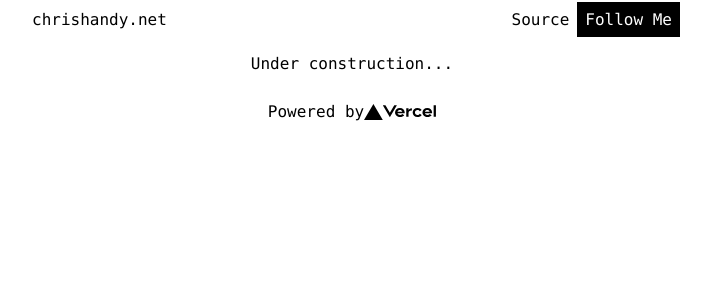
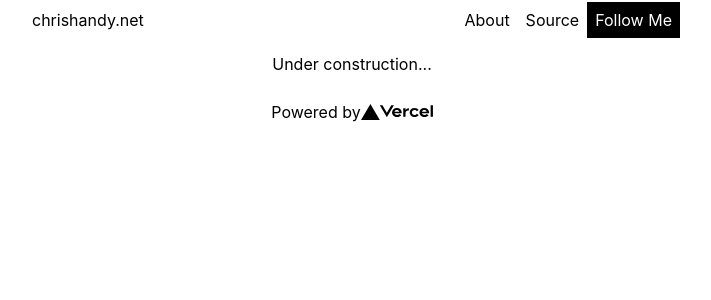
Before and after one commit to chandy/chrishandy.net, a Next.js app: page / in a window 1280 px wide. Shown: the top 300 px of the page, without its empty margins (288-999 px from the left). Built offline with nearby package versions, Linux system fonts and the light colour scheme.

Commit message:
Refactoring to components, adding nvmrc

```diff
--- /dev/null
+++ b/components/Footer.js
@@ -0,0 +1,12 @@
+import Image from 'next/image';
+
+export default function Footer() {
+  return (
+    <footer className="flex items-center max-w-2xl justify-center m-auto">
+      <div className="flex max-w-2xl justify-center items-center p-2 m-1">
+        Powered by{" "}
+        <Image src="/vercel.svg" alt="Vercel Logo" width={72} height={16} />
+      </div>
+    </footer>
+  );
+}
--- /dev/null
+++ b/components/Header.js
@@ -0,0 +1,23 @@
+import Link from "next/link";
+
+export default function Layout() {
+  return (
+    <header className="flex items-center max-w-2xl justify-between p-1 m-auto">
+      <div className="flex p-1">
+        <Link href="/">
+          <a className="p-2">chrishandy.net</a>
+        </Link>
+      </div>
+      <div className="flex p-1">
+        {/* <AiFillGithub/> */}
+        <Link href="/about"><a className="p-2">About</a></Link>
+        <Link href="https://github.com/chandy/chrishandy.net">
+          <a className="p-2" target="_blank">Source</a>
+        </Link>
+        <Link href="https://twitter.com/chrishandy_">
+          <a className="bg-black text-white p-2" target="_blank">Follow Me</a>
+        </Link>
+      </div>
+    </header>
+  );
+}
--- /dev/null
+++ b/components/Layout.js
@@ -0,0 +1,5 @@
+export default function Layout({children}) {
+    return (
+        <div className="layout">{children}</div>
+    )
+}
--- /dev/null
+++ b/pages/about.js
@@ -0,0 +1,22 @@
+import Head from "next/head";
+import Layout from "../components/Layout";
+import Header from "../components/Header";
+import Footer from "../components/Footer";
+
+export default function About() {
+  return (
+    <Layout>
+      <Head>
+        <title>About</title>
+        <link rel="icon" href="/favicon.ico" />
+      </Head>
+      <Header></Header>
+      <main className="flex items-center max-w-2xl justify-center m-auto">
+        <div className="flex max-w-2xl justify-center align-middle p-2 m-1">
+          <p>About</p>
+        </div>
+      </main>
+      <Footer></Footer>
+    </Layout>
+  );
+}
--- a/pages/index.js
+++ b/pages/index.js
@@ -1,43 +1,27 @@
 import Head from "next/head";
-import Image from "next/image";
-import Link from "next/link";
-import { AiFillGithub } from "react-icons/ai";
+// import Image from "next/image";
+import Header from "../components/Header";
+import Footer from "../components/Footer";
+import Layout from "../components/Layout";
+
+// import { AiFillGithub } from "react-icons/ai";
 
 export default function Home() {
   return (
-    <div className="font-mono">
+    <>
       <Head>
         <title>Chris Handy&apos;s homepage</title>
         <link rel="icon" href="/favicon.ico" />
       </Head>
-      <header className="flex items-center max-w-2xl justify-between p-1 m-auto">
-        <div className="flex p-1">
-          <Link href="/">
-            <a className="p-2">chrishandy.net</a>
-          </Link>
-        </div>
-        <div className="flex p-1">
-          {/* <AiFillGithub/> */}
-          <Link href="https://github.com/chandy/chrishandy.net">
-            <a className="p-2">Source</a>
-          </Link>
-          <Link href="https://twitter.com/chrishandy_">
-            <a className="bg-black text-white p-2">Follow Me</a>
-          </Link>
-        </div>
-      </header>
-
-      <main className="flex items-center max-w-2xl justify-center m-auto">
-        <div className="flex max-w-2xl justify-center align-middle p-2 m-1">
-          <p>Under construction...</p>
-        </div>
-      </main>
-      <footer className="flex items-center max-w-2xl justify-center m-auto">
-        <div className="flex max-w-2xl justify-center items-center p-2 m-1">
-          Powered by{" "}
-          <Image src="/vercel.svg" alt="Vercel Logo" width={72} height={16} />
-        </div>
-      </footer>
-    </div>
+      <Layout>
+        <Header></Header>
+        <main className="flex items-center max-w-2xl justify-center m-auto">
+          <div className="flex max-w-2xl justify-center align-middle p-2 m-1">
+            <p>Under construction...</p>
+          </div>
+        </main>
+        <Footer></Footer>
+      </Layout>
+    </>
   );
 }
```
Also changed, not shown: 1 other file (tests, documents, lock files or other folders).
